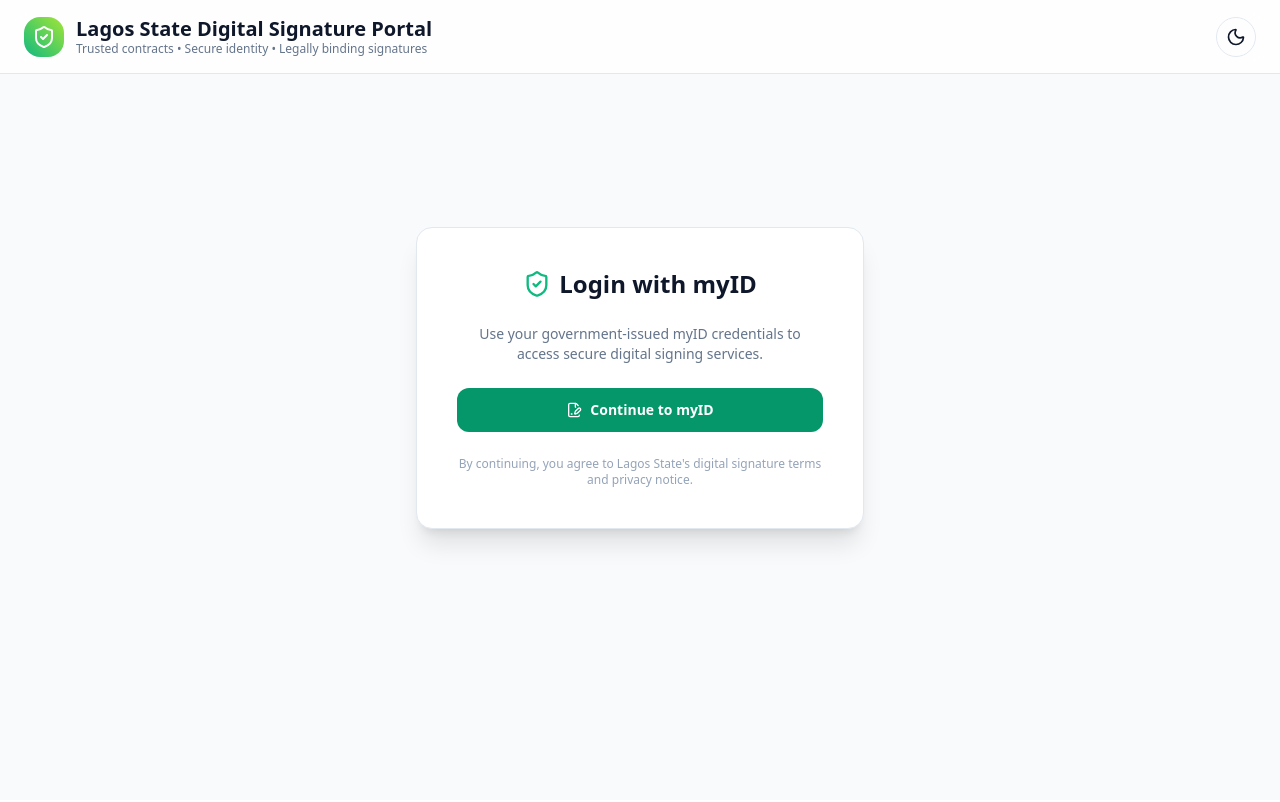
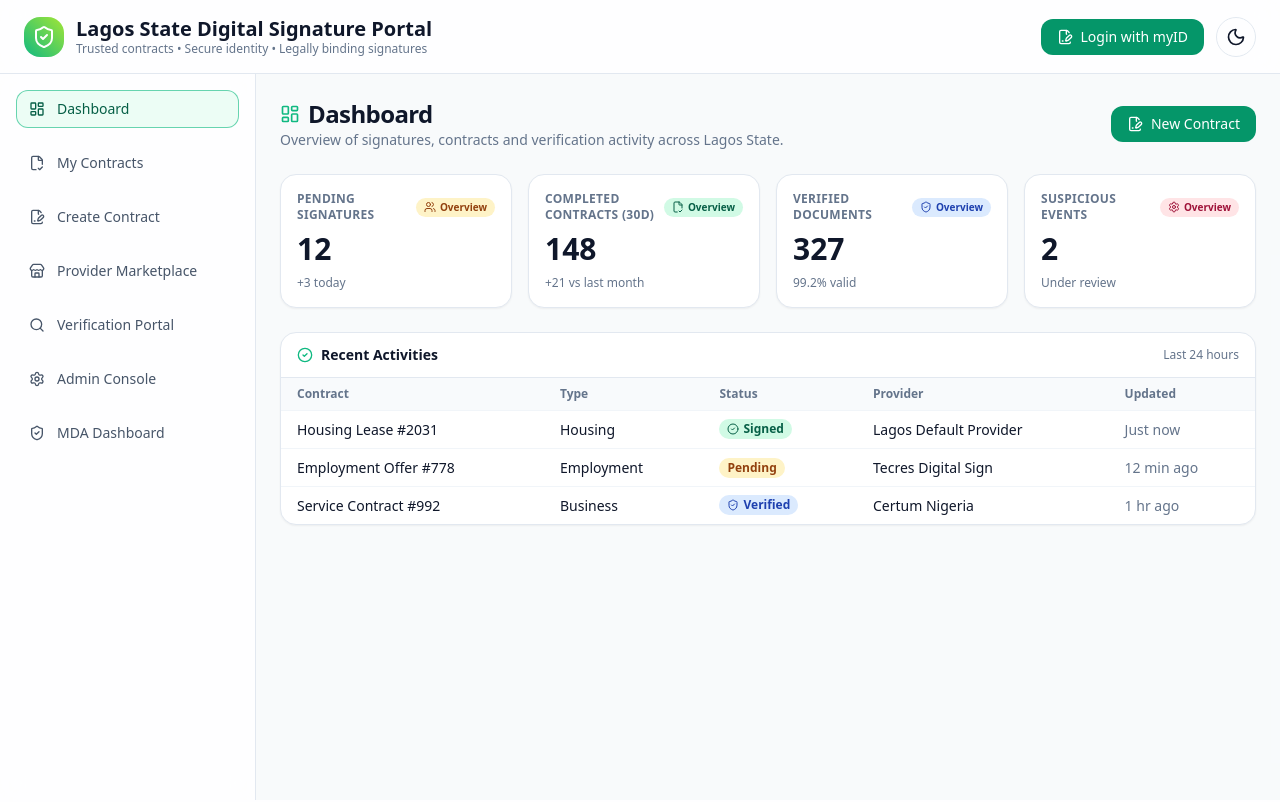
Before and after one commit to Etiko-git/lagos-signature-portal, a React (Vite) app: page / in a window 1280 px wide. Shown: the top 802 px of the page. Built offline with nearby package versions, Linux system fonts and the light colour scheme.

Commit message:
Update on myID interation

```diff
--- a/src/main.tsx
+++ b/src/main.tsx
@@ -1,12 +1,12 @@
   import { StrictMode } from 'react'
   import { createRoot } from 'react-dom/client'
   import './index.css'
-  // import App from './App.tsx'
+  import App from './App.tsx'
   import LoginPage from './login.tsx'
 
   createRoot(document.getElementById('root')!).render(
     <StrictMode>
-      {/* <App /> */}
+      <App />
       <LoginPage />
     </StrictMode>,
   )
```
